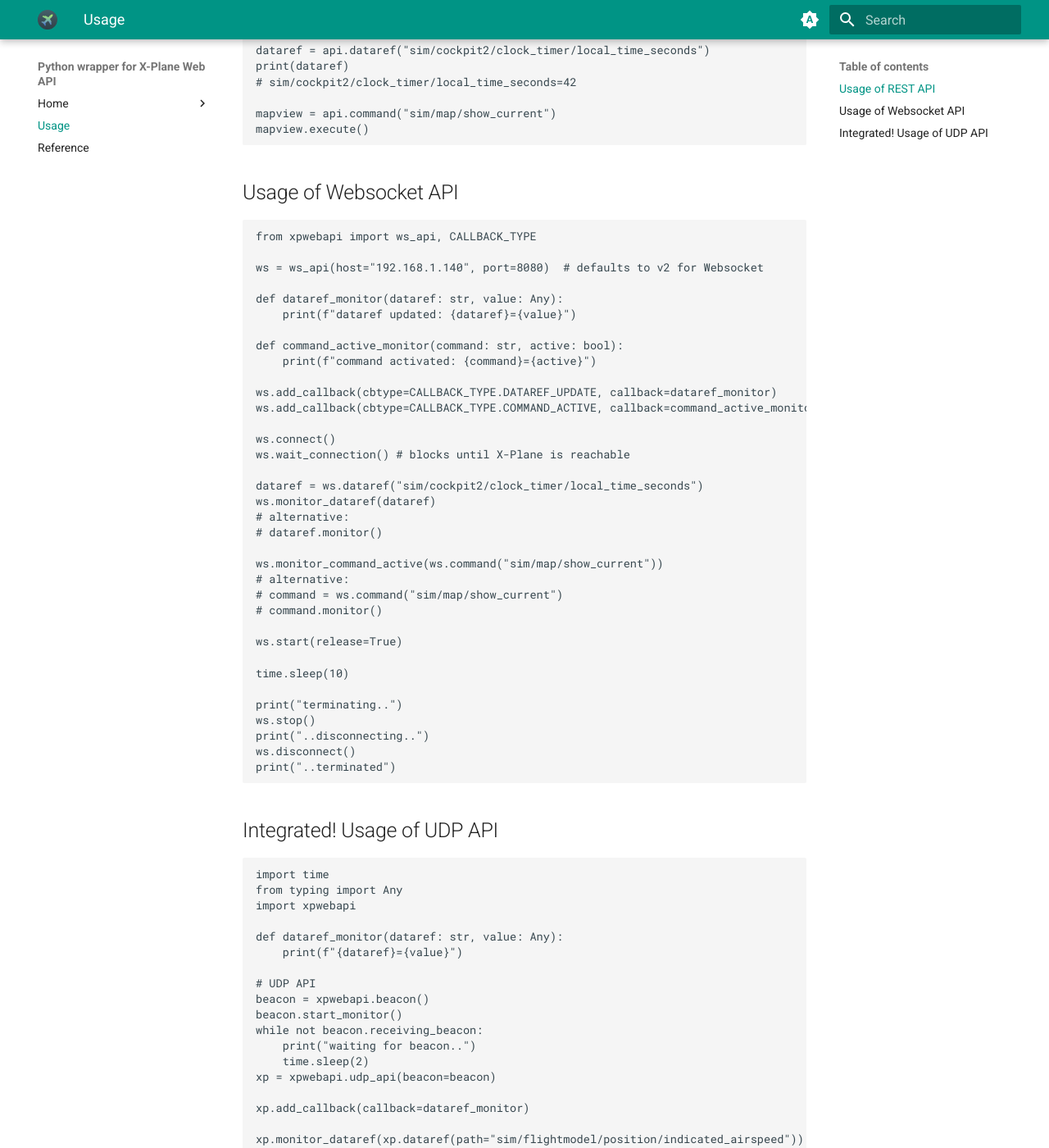
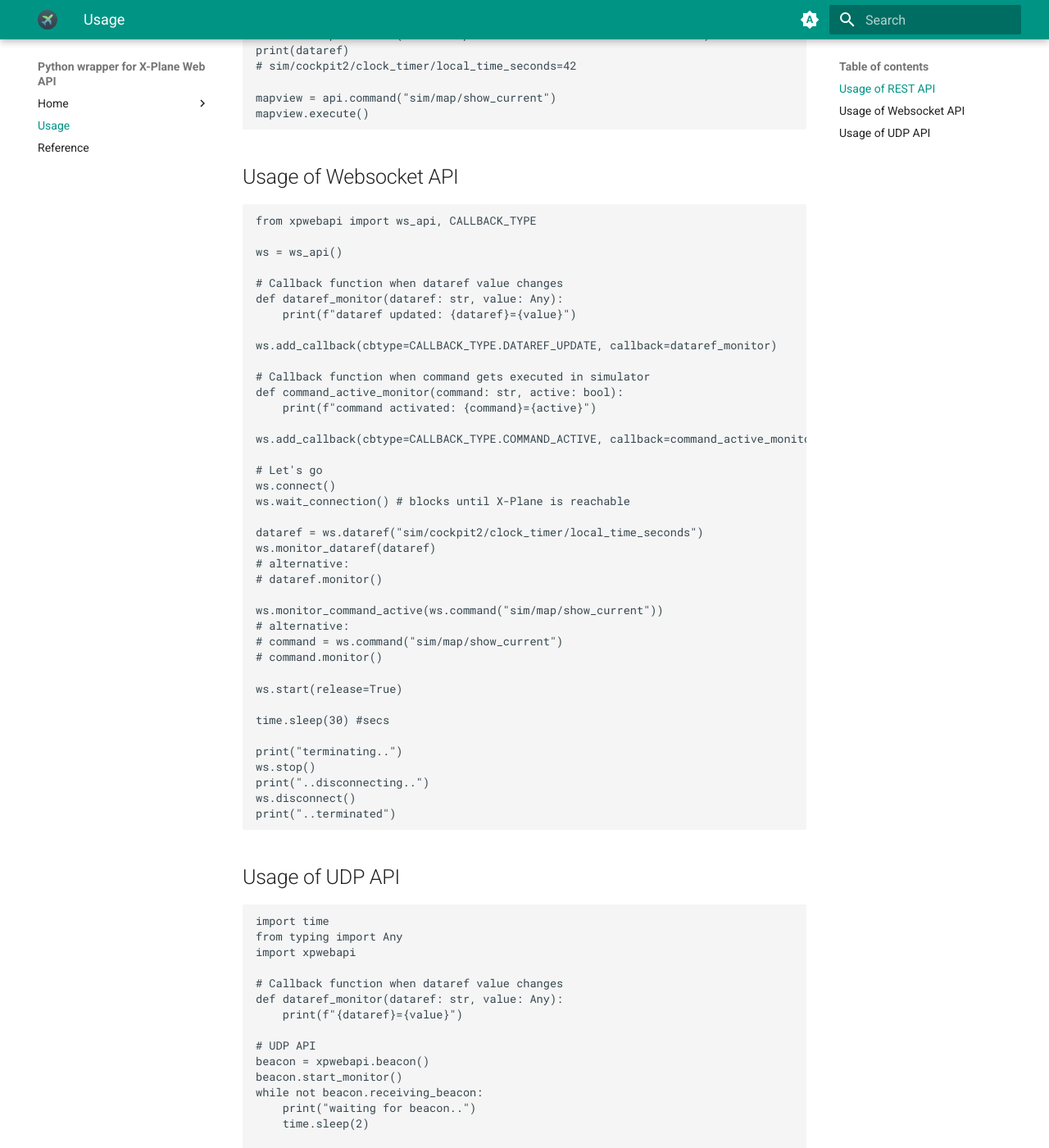
Before and after one commit to devleaks/xplane-webapi, an MkDocs documentation site: the page built from docs/usage/index.md, in a window 1280 px wide and 1400 px high, scrolled down 448 px. Shown: the whole window at 82% size. Built offline with MkDocs 1.6.1 and Material for MkDocs 9.7.7, drawn with Linux system fonts in a browser that asks for light colours; some of the changed text lies outside the part shown.

Commit message:
simplified basic doc

````diff
--- a/docs/usage/index.md
+++ b/docs/usage/index.md
@@ -6,12 +6,11 @@
 ```python
 import xpwebapi
 
-# REST API
-api = xpwebapi.rest_api(host="192.168.1.140", port=8080, api_version="v2")  # defaults: host="127.0.0.1", port=8086, api="/api", use_cache=False
-
-# options: no_cache, version
+# assuming both app and simulator on same host computer
+api = xpwebapi.rest_api()
 
 print(api.capabilities)
+# {'api': {'versions': ['v1', 'v2', 'v3']}, 'x-plane': {'version': '12.2.1'}}
 
 api.set_api_version(api_version="v2")
 
@@ -28,17 +27,21 @@ mapview.execute()
 ```python
 from xpwebapi import ws_api, CALLBACK_TYPE
 
-ws = ws_api(host="192.168.1.140", port=8080)  # defaults to v2 for Websocket
+ws = ws_api()
 
+# Callback function when dataref value changes
 def dataref_monitor(dataref: str, value: Any):
     print(f"dataref updated: {dataref}={value}")
 
+ws.add_callback(cbtype=CALLBACK_TYPE.DATAREF_UPDATE, callback=dataref_monitor)
+
+# Callback function when command gets executed in simulator
 def command_active_monitor(command: str, active: bool):
     print(f"command activated: {command}={active}")
 
-ws.add_callback(cbtype=CALLBACK_TYPE.DATAREF_UPDATE, callback=dataref_monitor)
 ws.add_callback(cbtype=CALLBACK_TYPE.COMMAND_ACTIVE, callback=command_active_monitor)
 
+# Let's go
 ws.connect()
 ws.wait_connection() # blocks until X-Plane is reachable
 
@@ -54,7 +57,7 @@ ws.monitor_command_active(ws.command("sim/map/show_current"))
 
 ws.start(release=True)
 
-time.sleep(10)
+time.sleep(30) #secs
 
 print("terminating..")
 ws.stop()
@@ -63,13 +66,14 @@ ws.disconnect()
 print("..terminated")
 ```
 
-## Integrated! Usage of UDP API
+## Usage of UDP API
 
 ```
 import time
 from typing import Any
 import xpwebapi
 
+# Callback function when dataref value changes
 def dataref_monitor(dataref: str, value: Any):
     print(f"{dataref}={value}")
 
@@ -79,8 +83,11 @@ beacon.start_monitor()
 while not beacon.receiving_beacon:
     print("waiting for beacon..")
     time.sleep(2)
+
 xp = xpwebapi.udp_api(beacon=beacon)
 
+# In the case of UDP, there are no different types of callbacks
+# just for dataref value changes
 xp.add_callback(callback=dataref_monitor)
 
 xp.monitor_dataref(xp.dataref(path="sim/flightmodel/position/indicated_airspeed"))
````
